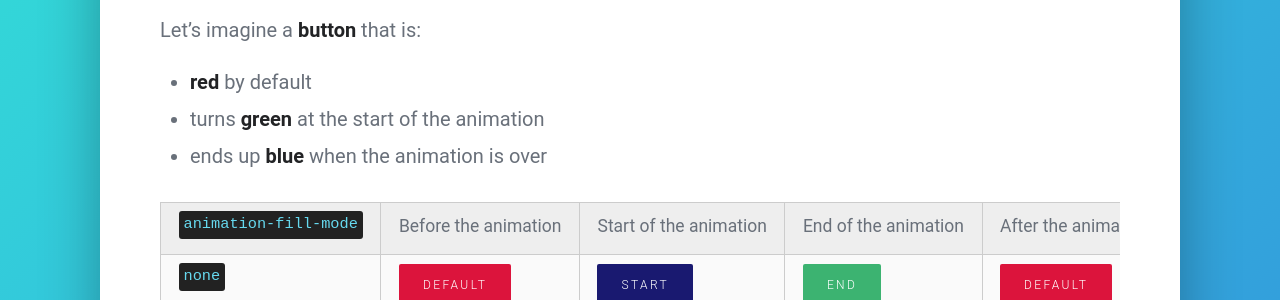
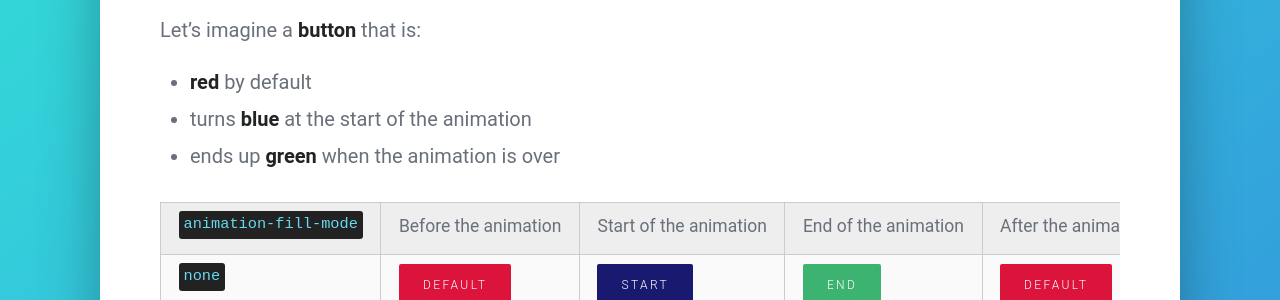
Before and after one commit to jgthms/marksheet, a Jekyll site: the page built from _posts/2015-08-05-css-animations.md, in a window 1280 px wide and 900 px high, scrolled down 7166 px. Shown: the part 153-453 px from the top of the window. Built offline with Jekyll 4.4.1, drawn with Linux system fonts in a browser that asks for light colours; nearby versions of some CDN libraries; a script that is not in the unit is left out; comment, search, counter and statistics services are not loaded.

Commit message:
Fixed #68: mistake in section 8.5

```diff
--- a/_posts/2015-08-05-css-animations.md
+++ b/_posts/2015-08-05-css-animations.md
@@ -206,8 +206,8 @@ The fill mode allows to tell the browser if the _animation's styles_ should **al
 Let's imagine a **button** that is:
 
 * **red** by default
-* turns **green** at the start of the animation
-* ends up **blue** when the animation is over
+* turns **blue** at the start of the animation
+* ends up **green** when the animation is over
 
 <div class="table">
   <table>
```
